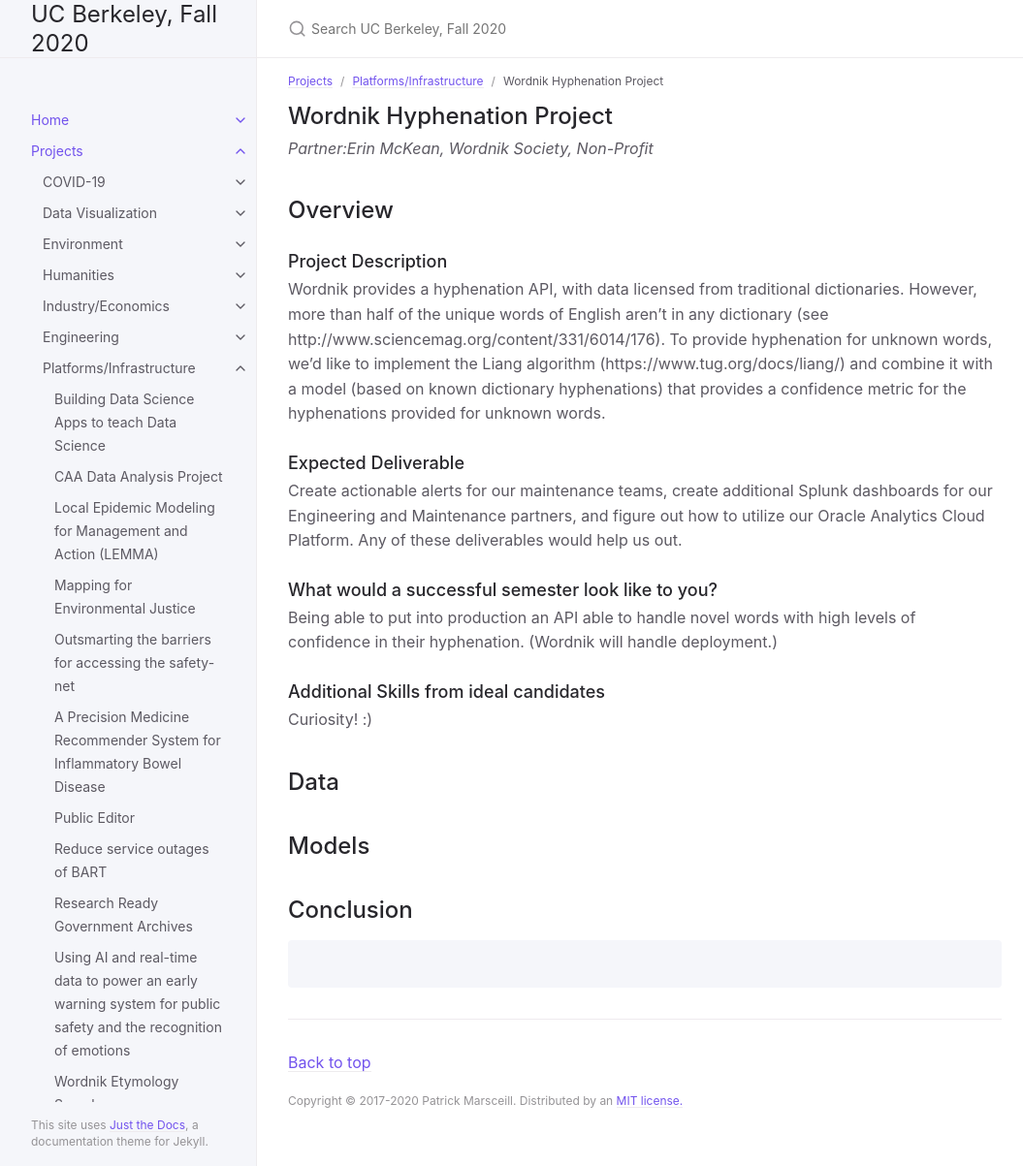
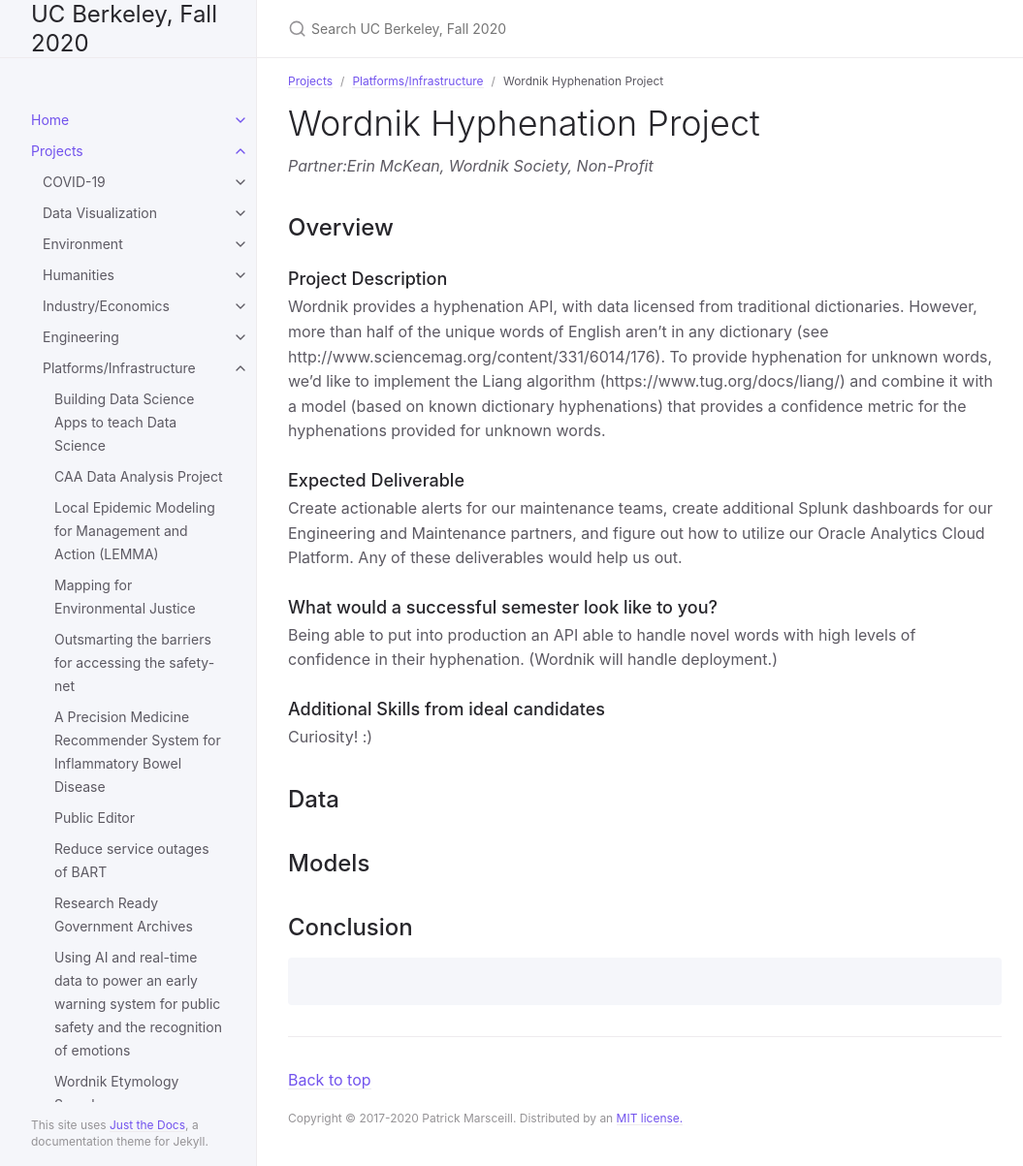
Before and after one commit to DS-Discovery/ds-discovery.github.io, a Jekyll site: the page built from Projects/Platforms:Infrastructure/Wordnik Hyphenation Project.md, in a window 1280 px wide and 1203 px high. Shown: the whole window at 97% size, without its empty margins (107-1162 px from the left). Built offline with Jekyll 4.4.1, drawn with Linux system fonts in a browser that asks for light colours.

```diff
--- a/Projects/Platforms:Infrastructure/Wordnik Hyphenation Project.md
+++ b/Projects/Platforms:Infrastructure/Wordnik Hyphenation Project.md
@@ -7,7 +7,7 @@ nav_order: 19
 ---
 
 
-## Wordnik Hyphenation Project
+# Wordnik Hyphenation Project
 *Partner:Erin McKean, Wordnik Society, Non-Profit*
 
 ## Overview
```
